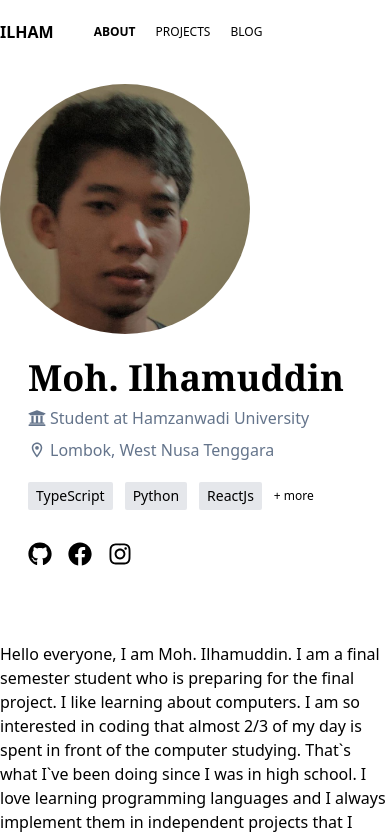
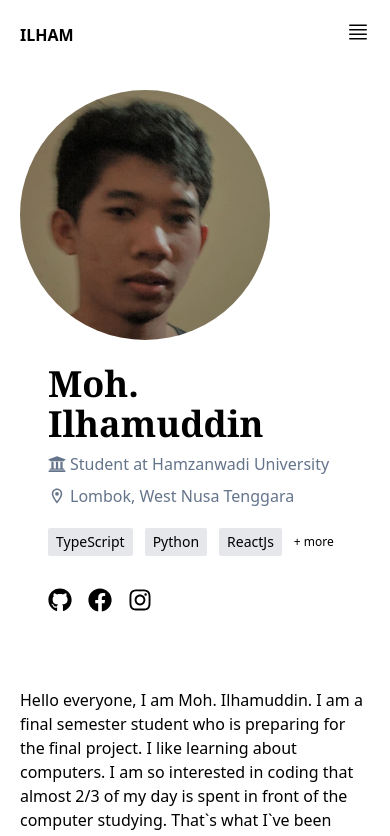
Before and after one commit to superiorkid/mohilham, a Next.js app: page / in a window 390 px wide. Shown: the top 836 px of the page. Built offline with nearby package versions, Linux system fonts and the light colour scheme.

Commit message:
mobile friendly nav

```diff
--- a/src/app/components/Header.tsx
+++ b/src/app/components/Header.tsx
@@ -1,14 +1,70 @@
-import React from "react";
+"use client";
+
+import React, { useState } from "react";
 import NavItem from "./NavItem";
 
 function Navbar() {
+  const [openMobileMenu, setOpenMobileMenu] = useState<boolean>(false);
+
   return (
-    <header className="py-5 flex flex-row space-x-10 items-center">
-      <div>
-        <strong className="text-md font-extrabold">ILHAM</strong>
+    <header className="py-5">
+      <div className="justify-between px-5 md:justify-start flex flex-row items-center md:space-x-10 ">
+        <div>
+          <strong className="text-md font-extrabold">ILHAM</strong>
+        </div>
+        <div className="text-xs hidden md:flex">
+          <NavItem />
+        </div>
+
+        {/* mobile menu button */}
+        <div className="md:hidden">
+          <button onClick={(e) => setOpenMobileMenu(!openMobileMenu)}>
+            {openMobileMenu ? (
+              <svg
+                xmlns="http://www.w3.org/2000/svg"
+                viewBox="0 0 24 24"
+                fill="currentColor"
+                className="w-6 h-6"
+              >
+                <path
+                  fillRule="evenodd"
+                  d="M5.47 5.47a.75.75 0 011.06 0L12 10.94l5.47-5.47a.75.75 0 111.06 1.06L13.06 12l5.47 5.47a.75.75 0 11-1.06 1.06L12 13.06l-5.47 5.47a.75.75 0 01-1.06-1.06L10.94 12 5.47 6.53a.75.75 0 010-1.06z"
+                  clipRule="evenodd"
+                />
+              </svg>
+            ) : (
+              <svg
+                xmlns="http://www.w3.org/2000/svg"
+                viewBox="0 0 24 24"
+                fill="currentColor"
+                className="w-6 h-6"
+              >
+                <path
+                  fillRule="evenodd"
+                  d="M3 5.25a.75.75 0 01.75-.75h16.5a.75.75 0 010 1.5H3.75A.75.75 0 013 5.25zm0 4.5A.75.75 0 013.75 9h16.5a.75.75 0 010 1.5H3.75A.75.75 0 013 9.75zm0 4.5a.75.75 0 01.75-.75h16.5a.75.75 0 010 1.5H3.75a.75.75 0 01-.75-.75zm0 4.5a.75.75 0 01.75-.75h16.5a.75.75 0 010 1.5H3.75a.75.75 0 01-.75-.75z"
+                  clipRule="evenodd"
+                />
+              </svg>
+            )}
+          </button>
+        </div>
       </div>
-      <div className="text-xs">
-        <NavItem />
+
+      {/* mobile menu */}
+      <div className="md:hidden absolute w-full py-4">
+        <div
+          className={`${!openMobileMenu && "hidden"} space-y-3 bg-black py-4`}
+        >
+          <a href="#" className="mobile-menu-button">
+            About
+          </a>
+          <a href="#" className="mobile-menu-button">
+            Projects
+          </a>
+          <a href="#" className="mobile-menu-button">
+            Blog
+          </a>
+        </div>
       </div>
     </header>
   );
--- a/src/app/page.tsx
+++ b/src/app/page.tsx
@@ -20,8 +20,8 @@ import Skills from "./components/Skills";
 
 function Home() {
   return (
-    <div>
-      <div className="py-5 md:flex md:flex-row space-x-1">
+    <div className="px-5">
+      <div className="py-5 md:flex md:flex-row space-x-1 w-full">
         <div>
           <Image
             src="/me.jpg"
@@ -46,9 +46,7 @@ function Home() {
               Lombok, West Nusa Tenggara
             </p>
           </div>
-
           <Skills />
-
           <MediaConnect />
         </div>
       </div>
```
